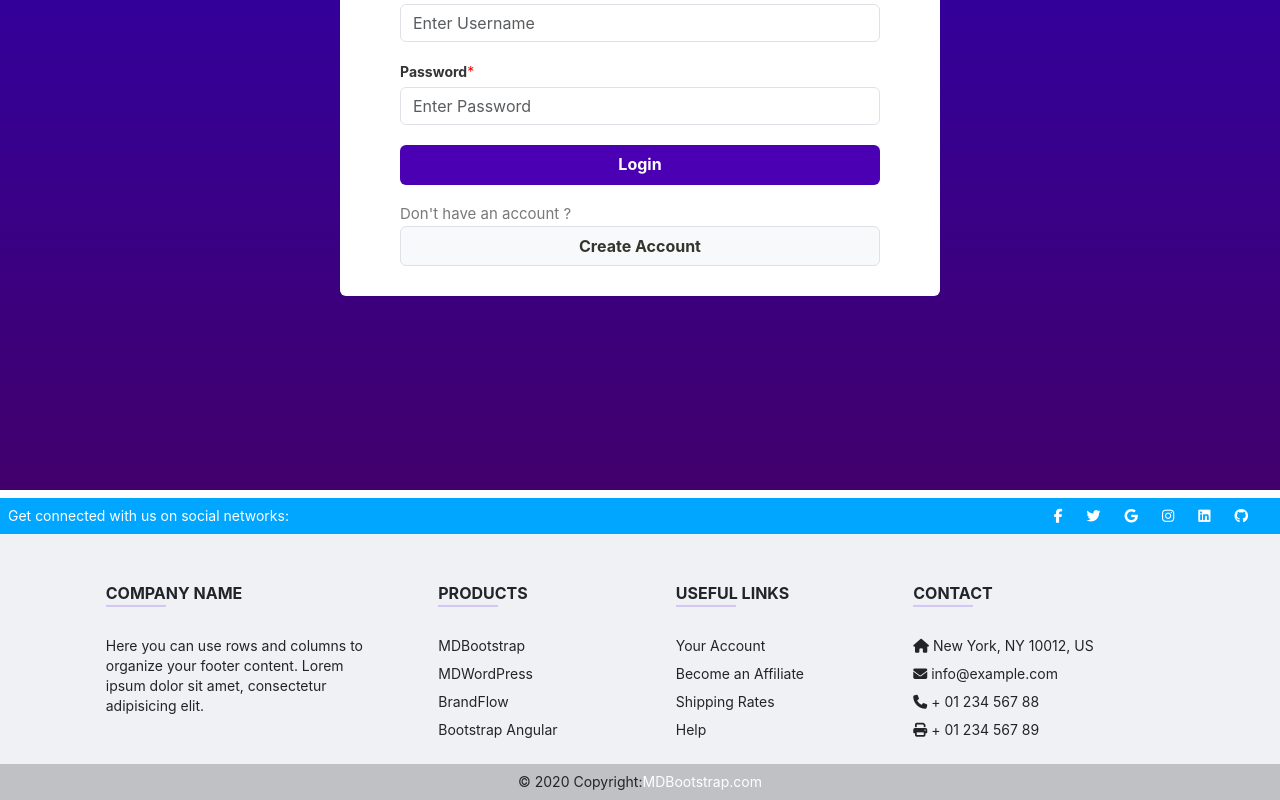
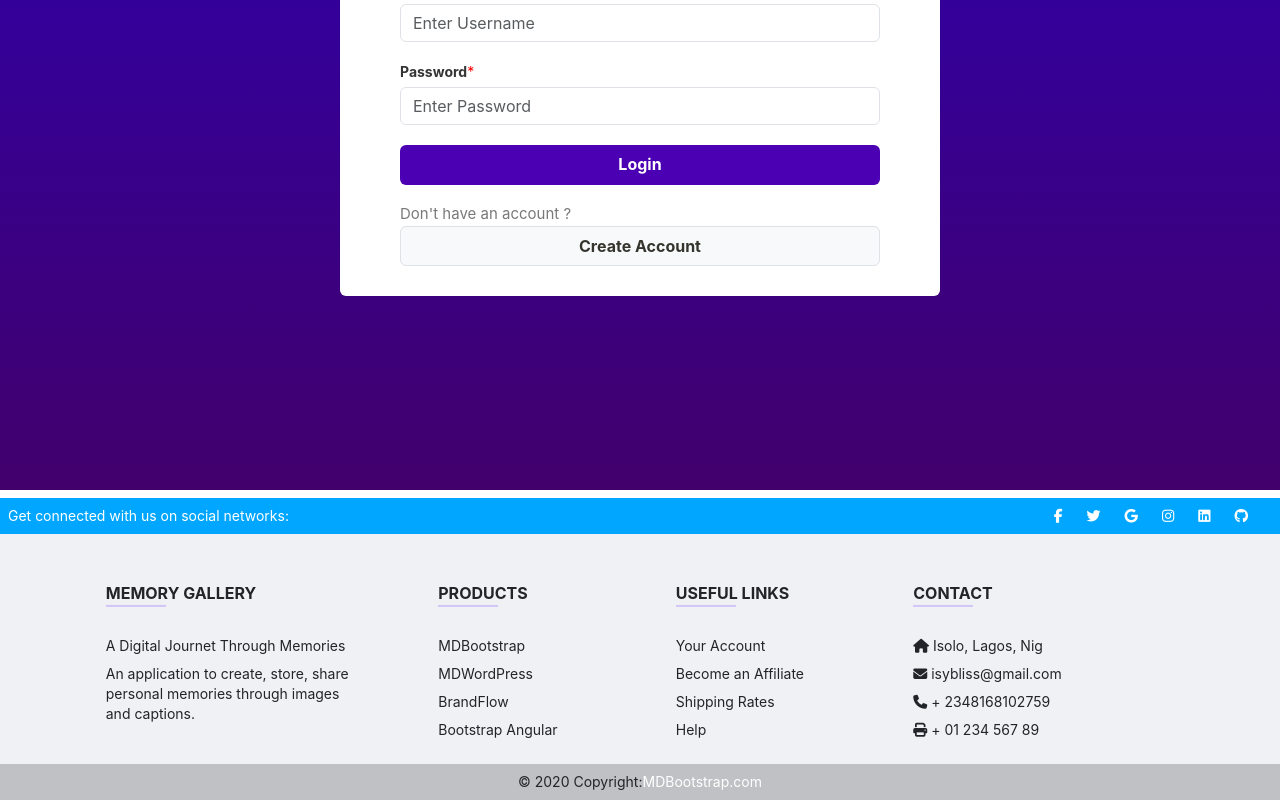
Before and after one commit to isybliss/MEMORY-Gallery, a React (Create React App) app in the folder frontend_section/: page /login in a window 1280 px wide. Shown: the part 402-1202 px from the top of the page. Built offline with nearby package versions, Linux system fonts and the light colour scheme; some icons are missing.

Commit message:
Adjusted the footer and edit profile button

```diff
--- a/frontend_section/src/homepage/footer.jsx
+++ b/frontend_section/src/homepage/footer.jsx
@@ -86,12 +86,13 @@ const Footer = () => {
           {/* Grid column */}
           <div className="col-md-3 col-lg-4 col-xl-3 mx-auto mb-4">
             {/* Content */}
-            <h6 className="text-uppercase fw-bold">Company name</h6>
+            <h6 className="text-uppercase fw-bold">Memory Gallery</h6>
             <hr className="mb-4 mt-0 d-inline-block mx-auto" style={{width: '60px', backgroundColor: '#7c4dff', height: '2px'}} />
             <p>
-              Here you can use rows and columns to organize your footer
-              content. Lorem ipsum dolor sit amet, consectetur adipisicing
-              elit.
+              A Digital Journet Through Memories
+            </p>
+            <p>
+              An application to create, store, share personal memories through images and captions.
             </p>
           </div>
           {/* Grid column */}
@@ -138,9 +139,9 @@ const Footer = () => {
             {/* Links */}
             <h6 className="text-uppercase fw-bold">Contact</h6>
             <hr className="mb-4 mt-0 d-inline-block mx-auto" style={{width: '60px', backgroundColor: '#7c4dff', height: '2px'}} />
-            <p><i className="fas fa-home mr-3" /> New York, NY 10012, US</p>
-            <p><i className="fas fa-envelope mr-3" /> info@example.com</p>
-            <p><i className="fas fa-phone mr-3" /> + 01 234 567 88</p>
+            <p><i className="fas fa-home mr-3" /> Isolo, Lagos, Nig</p>
+            <p><i className="fas fa-envelope mr-3" /> isybliss@gmail.com</p>
+            <p><i className="fas fa-phone mr-3" /> + 2348168102759</p>
             <p><i className="fas fa-print mr-3" /> + 01 234 567 89</p>
           </div>
           {/* Grid column */}
--- a/frontend_section/src/userProfile/createprofile.jsx
+++ b/frontend_section/src/userProfile/createprofile.jsx
@@ -97,7 +97,7 @@ const config = {
           <input type="text" required id="username" className='form-control' name="username" value={username} onChange={(e) => setUsername(e.target.value)} />
         </div>
         </div>
-        <button type="submit" className='mt-3 p-2 btn btn-primary'>Edit Profile</button>
+        <button type="submit" className='mt-3 p-2 btn btn-primary'>Save Profile</button>
       </form>
       </div>
       </div>
```
